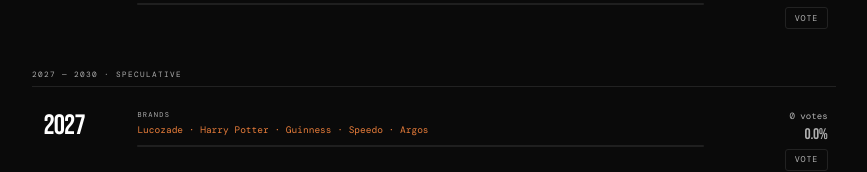
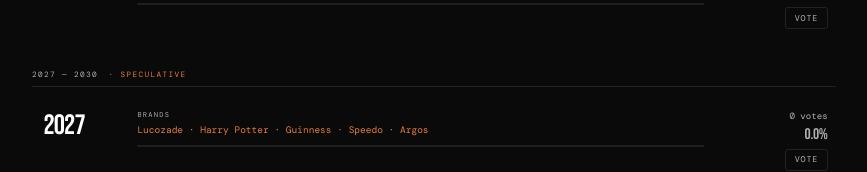
Before and after one commit to thisjames/palace-peak, a Next.js app: page / in a window 1280 px wide. Shown: the part 1743-1915 px from the top of the page, without its empty margins (206-1073 px from the left). Built offline with nearby package versions, Linux system fonts and the light colour scheme; no server answers; the database is empty.

Commit message:
Add files via upload

```diff
--- a/app/VotePage.tsx
+++ b/app/VotePage.tsx
@@ -169,7 +169,7 @@
         </div>
 
         {/* Section: Fictional years */}
-        <SectionLabel text="2027 — 2030  ·  SPECULATIVE" style={{ marginTop: '2rem' }} />
+        <SectionLabel text="2027 — 2030" suffix="SPECULATIVE" style={{ marginTop: '2rem' }} />
         <div>
           {fictionYears.map((y, i) => (
             <YearRow
@@ -197,7 +197,7 @@
   )
 }
 
-function SectionLabel({ text, style }: { text: string; style?: React.CSSProperties }) {
+function SectionLabel({ text, suffix, style }: { text: string; suffix?: string; style?: React.CSSProperties }) {
   return (
     <div style={{
       fontFamily: 'var(--font-body)',
@@ -214,6 +214,7 @@
       ...style,
     }}>
       {text}
+      {suffix && <span style={{ color: 'var(--fiction-orange)' }}>·  {suffix}</span>}
     </div>
   )
 }
```
